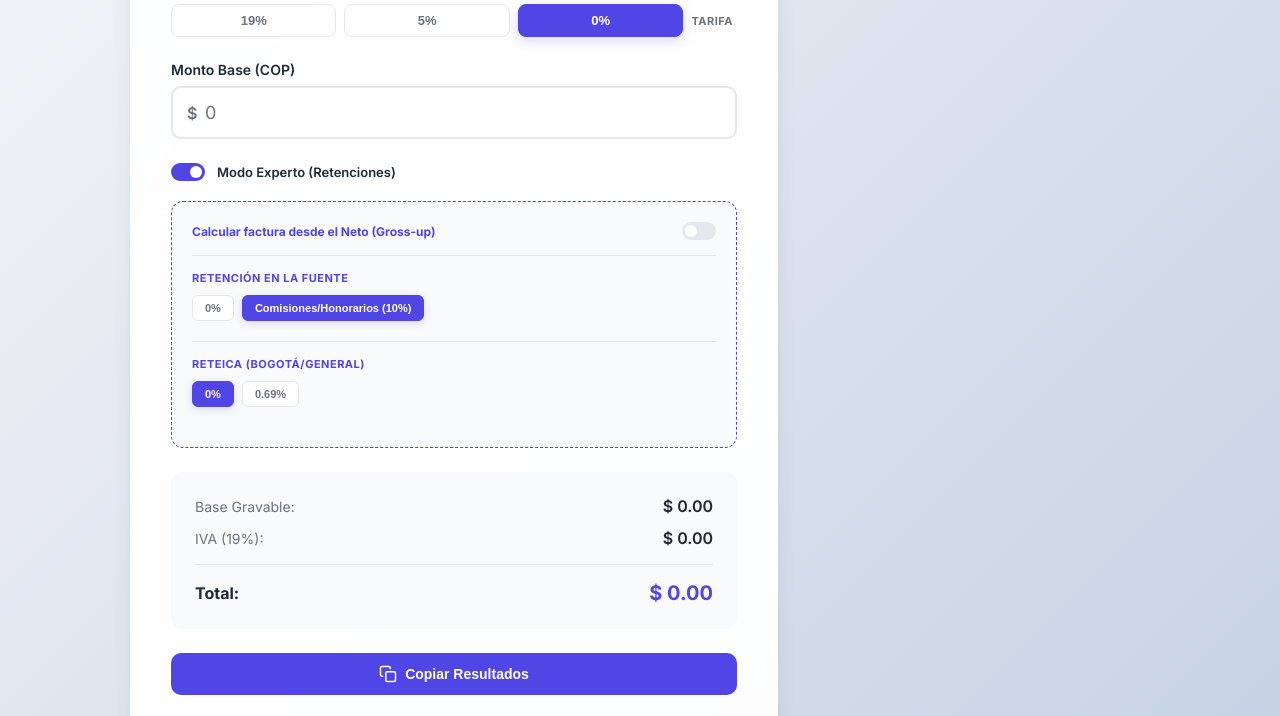
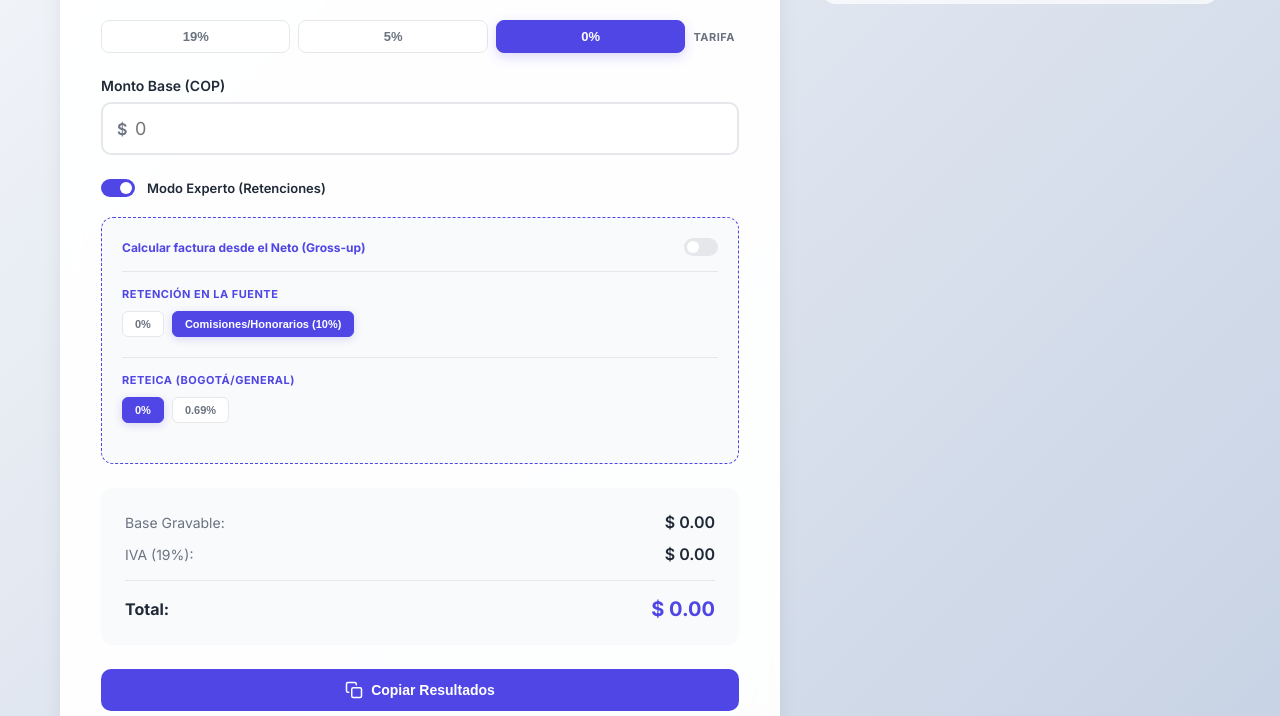
Before and after one commit to softwarelab7/NetoApp, a website: page index.html in a window 1280 px wide. Shown: the part 266-982 px from the top of the page. Drawn offline with Linux system fonts and the light colour scheme.

Commit message:
Desktop max width and mobile top margin reduction

```diff
--- a/style.css
+++ b/style.css
@@ -145,7 +145,8 @@ body.dark .top-banner {
     width: 100%;
     max-width: 600px;
     padding: 24px;
-    margin: 40px auto;
+    margin: 10px auto 40px;
+    /* Reduced top margin from 40px to 10px */
 }
 
 .card {
@@ -807,13 +808,13 @@ footer p {
 /* Desktop Dashboard Layout */
 @media (min-width: 1024px) {
     .container {
-        max-width: 1100px;
+        max-width: 1500px;
         display: grid;
-        grid-template-columns: 1fr 340px;
-        gap: 32px;
+        grid-template-columns: minmax(600px, 1fr) 400px;
+        gap: 40px;
         align-items: start;
-        margin: 24px auto;
-        padding: 0 40px 40px;
+        margin: 40px auto;
+        padding: 0 60px 40px;
     }
 
     .card {
```
